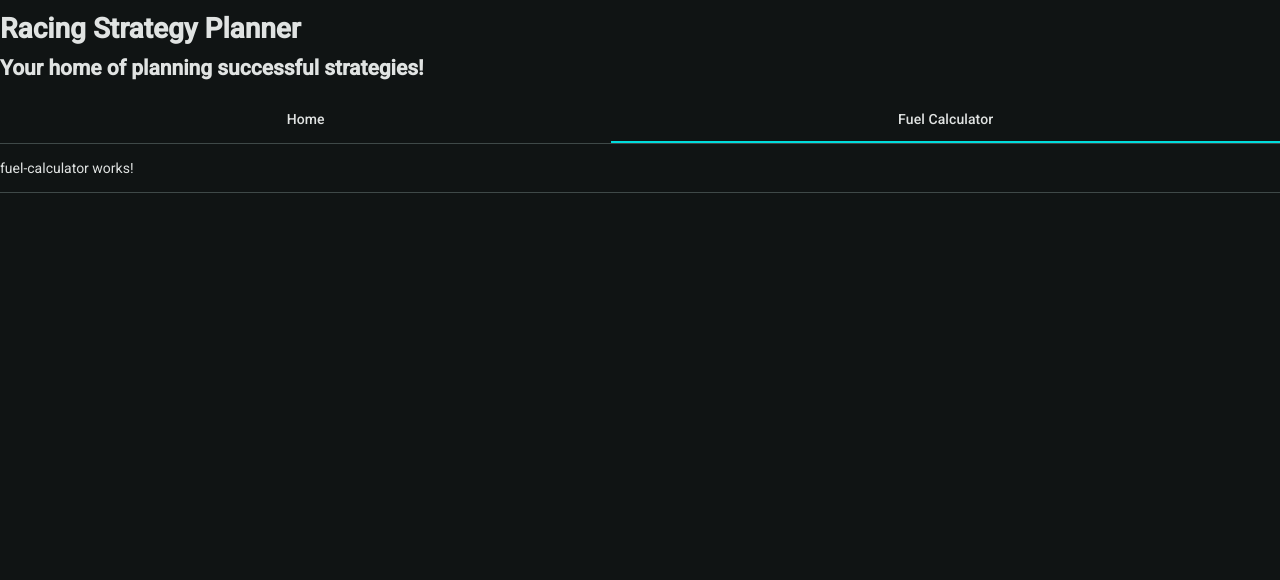
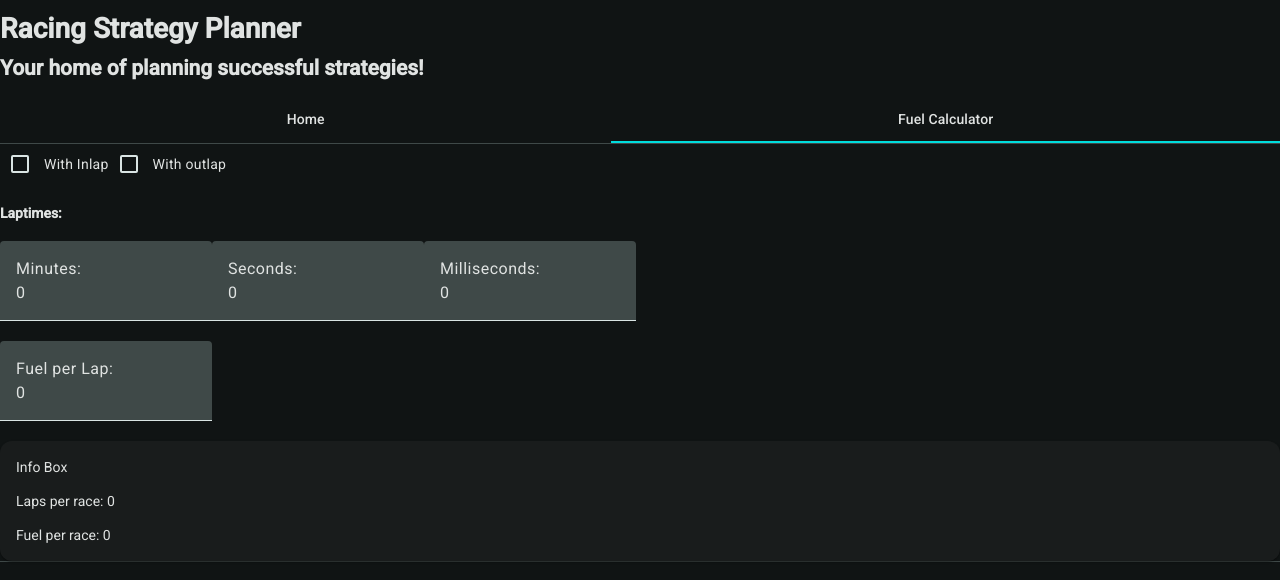
Before and after one commit to Sternenwarte88/Race_Strategy_Planner, an Angular app: page /fuel in a window 1280 px wide. Shown: the top 580 px of the page. Built offline with nearby package versions, Linux system fonts and the light colour scheme.

Commit message:
Added Fuel Calculator

```diff
--- a/src/app/fuel-calculator/fuel-calculator.html
+++ b/src/app/fuel-calculator/fuel-calculator.html
@@ -1 +1,69 @@
-<p>fuel-calculator works!</p>
+<div>
+  <div>
+    <div>
+      <mat-checkbox (change)="calculateLapsPerRace()" [(ngModel)]="withInlap"
+        >With Inlap
+      </mat-checkbox>
+      <mat-checkbox (change)="calculateLapsPerRace()" [(ngModel)]="withOutlap"
+        >With outlap
+      </mat-checkbox>
+    </div>
+  </div>
+  <div>
+    <h4>Laptimes:</h4>
+  </div>
+  <div>
+    <mat-form-field>
+      Minutes:
+      <input
+        matInput
+        #input
+        type="number"
+        [formField]="lapForm.minutes"
+        (blur)="validateData('minutes', 59)"
+      />
+    </mat-form-field>
+    <mat-form-field>
+      Seconds:
+      <input
+        matInput
+        #input
+        type="number"
+        [formField]="lapForm.seconds"
+        (blur)="validateData('seconds', 59)"
+      />
+    </mat-form-field>
+    <mat-form-field>
+      Milliseconds:
+      <input
+        matInput
+        #input
+        type="number"
+        [formField]="lapForm.milliSeconds"
+        (blur)="validateData('milliSeconds', 999)"
+      />
+    </mat-form-field>
+  </div>
+  <div>
+    <mat-form-field>
+      Fuel per Lap:
+      <input
+        matInput
+        #input
+        type="number"
+        [formField]="lapForm.fuelPerLap"
+        (blur)="validateData('fuelPerLap', 30)"
+      />
+    </mat-form-field>
+  </div>
+  <div>
+    <mat-card>
+      <mat-card-header>Info Box</mat-card-header>
+      <mat-card-content
+        ><p>Laps per race: {{ raceStorage.generalConfig.lapsPerRace }}</p>
+
+        <p>Fuel per race: {{ raceStorage.fuelConfig.fuelPerRace }}</p>
+      </mat-card-content>
+    </mat-card>
+  </div>
+</div>
--- a/src/app/fuel-calculator/fuel-calculator.ts
+++ b/src/app/fuel-calculator/fuel-calculator.ts
@@ -1,9 +1,109 @@
-import { Component } from '@angular/core';
+import { Component, inject, signal } from '@angular/core';
+import { RaceStorage } from '../services/race-storage';
+import { form, FormField, max, min } from '@angular/forms/signals';
+import { MatFormField } from '@angular/material/form-field';
+import { MatInput } from '@angular/material/input';
+import { MatCard, MatCardHeader, MatCardContent } from '@angular/material/card';
+import { MatRadioButton, MatRadioGroup } from '@angular/material/radio';
+import { MatCheckbox } from '@angular/material/checkbox';
+import { FormsModule } from '@angular/forms';
 
 @Component({
   selector: 'app-fuel-calculator',
-  imports: [],
+  imports: [
+    MatFormField,
+    MatInput,
+    FormField,
+    MatCard,
+    MatCardHeader,
+    MatCardContent,
+    MatCheckbox,
+    FormsModule,
+  ],
   templateUrl: './fuel-calculator.html',
   styleUrl: './fuel-calculator.css',
 })
-export class FuelCalculator {}
+export class FuelCalculator {
+  raceStorage = inject(RaceStorage);
+  lapTimeModel = signal({ minutes: 0, seconds: 0, milliSeconds: 0, fuelPerLap: 0, lapsPerRace: 0 });
+  withInlap = false;
+  withOutlap = false;
+
+  lapForm = form(this.lapTimeModel, (path) => {
+    min(path.minutes, 0);
+    min(path.seconds, 0);
+    min(path.milliSeconds, 0);
+
+    max(path.milliSeconds, 999);
+    max(path.seconds, 59);
+    max(path.minutes, 59);
+  });
+
+  saveLapConfig() {
+    this.raceStorage.fuelConfig.lapMinute = this.lapTimeModel().minutes;
+    this.raceStorage.fuelConfig.lapSecond = this.lapTimeModel().seconds;
+    this.raceStorage.fuelConfig.lapMillisecond = this.lapTimeModel().milliSeconds;
+    this.raceStorage.fuelConfig.fuelPerLap = this.lapTimeModel().fuelPerLap;
+  }
+
+  calculateLapMs() {
+    let calculatedMs: number = 0;
+    let convertedMinuteToMs: number = this.raceStorage.fuelConfig.lapMinute * 1000 * 60;
+    let convertedSecondsToMs: number = this.raceStorage.fuelConfig.lapSecond * 1000;
+
+    calculatedMs =
+      convertedMinuteToMs + convertedSecondsToMs + this.raceStorage.fuelConfig.lapMillisecond;
+
+    return calculatedMs;
+  }
+  calculateRaceMs() {
+    let calculatedMs: number = 0;
+
+    let convertedHoursToMs: number = this.raceStorage.generalConfig.raceLengthHour * 1000 * 60 * 60;
+    let convertedMinuteToMs: number = this.raceStorage.generalConfig.raceLengthMinutes * 1000 * 60;
+
+    calculatedMs = convertedMinuteToMs + convertedHoursToMs;
+
+    return calculatedMs;
+  }
+
+  calculateFuelPerRace() {
+    let fuelPerRace =
+      this.raceStorage.fuelConfig.fuelPerLap * this.raceStorage.generalConfig.lapsPerRace;
+
+    this.raceStorage.fuelConfig.fuelPerRace = Math.ceil(fuelPerRace);
+  }
+
+  calculateLapsPerRace() {
+    let lapTimesInMs = this.calculateLapMs();
+    let raceTimeInMs = this.calculateRaceMs();
+
+    if (lapTimesInMs == 0) {
+      return;
+    }
+
+    let roundsPerRace = raceTimeInMs / lapTimesInMs;
+
+    if (this.withInlap) {
+      roundsPerRace++;
+    }
+    if (this.withOutlap) {
+      roundsPerRace++;
+    }
+    this.raceStorage.generalConfig.lapsPerRace = Math.ceil(roundsPerRace);
+    this.calculateFuelPerRace();
+  }
+
+  validateData(field: 'minutes' | 'seconds' | 'milliSeconds' | 'fuelPerLap', maxTime: number) {
+    const value = this.lapTimeModel()[field];
+    const correctedTime = Math.min(maxTime, Math.max(0, value));
+
+    this.lapTimeModel.update((state) => ({
+      ...state,
+      [field]: correctedTime,
+    }));
+
+    this.saveLapConfig();
+    this.calculateLapsPerRace();
+  }
+}
--- a/src/app/home/home.html
+++ b/src/app/home/home.html
@@ -1,6 +1,6 @@
 <form>
   <div>
-    <mat-radio-group name="teamRace" [(ngModel)]="raceStorage.general.teamRace">
+    <mat-radio-group name="teamRace" [(ngModel)]="raceStorage.generalConfig.teamRace">
       <mat-radio-button [value]="false">Solo Fahrer</mat-radio-button>
       <mat-radio-button [value]="true">Team Fahrer</mat-radio-button>
     </mat-radio-group>
@@ -15,7 +15,7 @@
           #input
           type="text"
           name="driverName"
-          [(ngModel)]="raceStorage.general.driverName"
+          [(ngModel)]="raceStorage.generalConfig.driverName"
           placeholder="Enter Name here :)"
         />
       </mat-form-field>
@@ -25,7 +25,7 @@
         <mat-label>Track</mat-label>
         <mat-select
           name="trackName"
-          [(ngModel)]="raceStorage.general.track"
+          [(ngModel)]="raceStorage.generalConfig.track"
           (selectionChange)="resetTrackSelection()"
         >
           @for (track of tracks; track track.name) {
@@ -35,7 +35,7 @@
       </mat-form-field>
       <mat-form-field>
         <mat-label>Variant</mat-label>
-        <mat-select name="trackVariant" [(ngModel)]="raceStorage.general.trackVariant">
+        <mat-select name="trackVariant" [(ngModel)]="raceStorage.generalConfig.trackVariant">
           @for (variant of selectedTrack?.variants ?? []; track variant.name) {
             <mat-option [value]="variant.name">{{ variant.name }}</mat-option>
           }
@@ -44,7 +44,7 @@
 
       <mat-form-field>
         <mat-label>Layout</mat-label>
-        <mat-select name="trackLayout" [(ngModel)]="raceStorage.general.trackLayout">
+        <mat-select name="trackLayout" [(ngModel)]="raceStorage.generalConfig.trackLayout">
           @for (layout of selectedVariant?.layouts ?? []; track layout) {
             <mat-option [value]="layout">{{ layout }}</mat-option>
           }
@@ -76,7 +76,7 @@
     <div>
       <mat-form-field>
         <mat-label>Driver</mat-label>
-        <mat-select name="driverCount" [(ngModel)]="raceStorage.general.driverCount">
+        <mat-select name="driverCount" [(ngModel)]="raceStorage.generalConfig.driverCount">
           <mat-option selected [value]="1"> 1 Driver </mat-option>
           <!--
         <mat-option selected [value]="2"> 2 Driver </mat-option>
--- a/src/app/home/home.ts
+++ b/src/app/home/home.ts
@@ -35,7 +35,7 @@ export class Home {
   });
 
   onTeamRaceChange(value: boolean) {
-    this.raceStorage.general.teamRace = value;
+    this.raceStorage.generalConfig.teamRace = value;
   }
 
   raceTimeForm = form(this.racetimeModel, (path) => {
@@ -47,8 +47,8 @@ export class Home {
   });
 
   saveRaceTime() {
-    this.raceStorage.general.raceLengthHour = this.racetimeModel().hours;
-    this.raceStorage.general.raceLengthMinutes = this.racetimeModel().minutes;
+    this.raceStorage.generalConfig.raceLengthHour = this.racetimeModel().hours;
+    this.raceStorage.generalConfig.raceLengthMinutes = this.racetimeModel().minutes;
   }
 
   validateTime(field: 'hours' | 'minutes', maxTime: number) {
@@ -62,17 +62,18 @@ export class Home {
 
     this.saveRaceTime();
   }
+
   get selectedTrack() {
-    return this.tracks.find((track) => track.name === this.raceStorage.general.track);
+    return this.tracks.find((track) => track.name === this.raceStorage.generalConfig.track);
   }
 
   get selectedVariant() {
     return this.selectedTrack?.variants.find(
-      (variant) => variant.name === this.raceStorage.general.trackVariant,
+      (variant) => variant.name === this.raceStorage.generalConfig.trackVariant,
     );
   }
   resetTrackSelection() {
-    this.raceStorage.general.trackVariant = '';
-    this.raceStorage.general.trackLayout = '';
+    this.raceStorage.generalConfig.trackVariant = '';
+    this.raceStorage.generalConfig.trackLayout = '';
   }
 }
--- a/src/app/services/race-storage.ts
+++ b/src/app/services/race-storage.ts
@@ -1,9 +1,11 @@
 import { Injectable } from '@angular/core';
-import { General } from '../../data/general';
+import { GeneralConfig } from '../../data/general';
+import { FuelConfig } from '../../data/fuel';
 
 @Injectable({
   providedIn: 'root',
 })
 export class RaceStorage {
-  general: General = new General();
+  generalConfig: GeneralConfig = new GeneralConfig();
+  fuelConfig: FuelConfig = new FuelConfig();
 }
--- /dev/null
+++ b/src/data/fuel.ts
@@ -0,0 +1,7 @@
+export class FuelConfig {
+  lapMinute: number = 0;
+  lapSecond: number = 0;
+  lapMillisecond: number = 0;
+  fuelPerLap: number = 0;
+  fuelPerRace: number = 0;
+}
--- a/src/data/general.ts
+++ b/src/data/general.ts
@@ -1,4 +1,4 @@
-export class General {
+export class GeneralConfig {
   driverName: string = '';
   driverCount: number = 1;
   track: string = '';
@@ -6,6 +6,7 @@ export class General {
   trackLayout: string = '';
   raceLengthHour: number = 0;
   raceLengthMinutes: number = 0;
+  lapsPerRace: number = 0;
   medianLapMs: number = 0;
   medianLapMin: number = 0;
   medianLabSec: number = 0;
```
